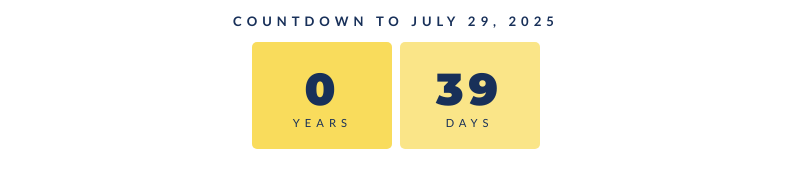
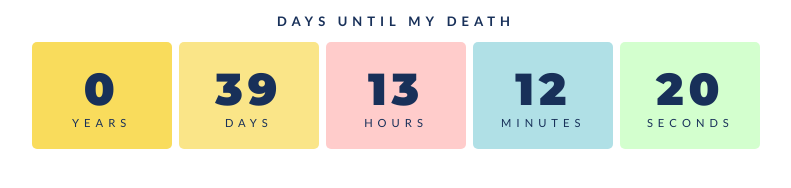
Before and after one commit to FletchWu/Auto-Removal-Date-7-29, a plain HTML site: page index.html in a window 1280 px wide. Shown: the whole page, without its empty margins (244-1035 px from the left). Drawn offline with Linux system fonts and the light colour scheme.

Commit message:
Update index.html

```diff
--- a/index.html
+++ b/index.html
@@ -21,7 +21,7 @@
             letter-spacing: 5px;
         }
 
-        .years, .days {
+        .years, .days, .hours, .minutes, .seconds {
             display: inline-block;
             padding: 20px;
             width: 100px;
@@ -38,6 +38,21 @@
             color: #183059;
         }
 
+        .hours {
+            background: #ffcccb;
+            color: #183059;
+        }
+
+        .minutes {
+            background: #b0e0e6;
+            color: #183059;
+        }
+
+        .seconds {
+            background: #d3ffce;
+            color: #183059;
+        }
+
         .numbers {
             font-family: 'Montserrat', sans-serif;
             color: #183059;
@@ -48,7 +63,6 @@
         h3 {
             text-align: center;
             color: #183059;
-            font-weight: bold;
         }
 
         .small {
@@ -58,35 +72,45 @@
     </style>
 </head>
 <body>
-
     <div id="timer">
-    <h3>Countdown to July 29, 2025</h3>
+        <h3>Days until my death</h3>
         <div class="years">
-        <div id="years" class="numbers"> </div>years</div>
+            <div id="years" class="numbers"></div>years
+        </div>
         <div class="days">
-        <div id="days" class="numbers"> </div>days</div>
+            <div id="days" class="numbers"></div>days
+        </div>
+        <div class="hours">
+            <div id="hours" class="numbers"></div>hours
+        </div>
+        <div class="minutes">
+            <div id="minutes" class="numbers"></div>minutes
+        </div>
+        <div class="seconds">
+            <div id="seconds" class="numbers"></div>seconds
+        </div>
     </div>
 
-</body>
     <script>
-const targetDate = new Date('July 29, 2025 00:00:00').getTime();
+        const myDate = new Date('Jul 29, 2025 00:00:00');
 
         let timer = setInterval(function () {
             const now = new Date().getTime();
-    const diff = targetDate - now;
+            const diff = myDate - now;
 
-    let years = diff / (1000 * 60 * 60 * 24 * 365.25);
-    years = Math.floor(years);
+            let years = Math.floor(diff / (1000 * 60 * 60 * 24 * 365.25));
             let days = Math.floor((diff % (1000 * 60 * 60 * 24 * 365.25)) / (1000 * 60 * 60 * 24));
+            let hours = Math.floor((diff % (1000 * 60 * 60 * 24)) / (1000 * 60 * 60));
+            let minutes = Math.floor((diff % (1000 * 60 * 60)) / (1000 * 60));
+            let seconds = Math.floor((diff % (1000 * 60)) / 1000);
 
             document.getElementById("years").innerHTML = years;
             document.getElementById("days").innerHTML = days;
+            document.getElementById("hours").innerHTML = hours;
+            document.getElementById("minutes").innerHTML = minutes;
+            document.getElementById("seconds").innerHTML = seconds;
 
-    if (diff < 0) {
-        clearInterval(timer);
-        document.getElementById("years").innerHTML = 0;
-        document.getElementById("days").innerHTML = 0;
-    }
         }, 1000);
     </script>
+</body>
 </html>
```
Lines whose indentation alone changed are shown as unchanged.
